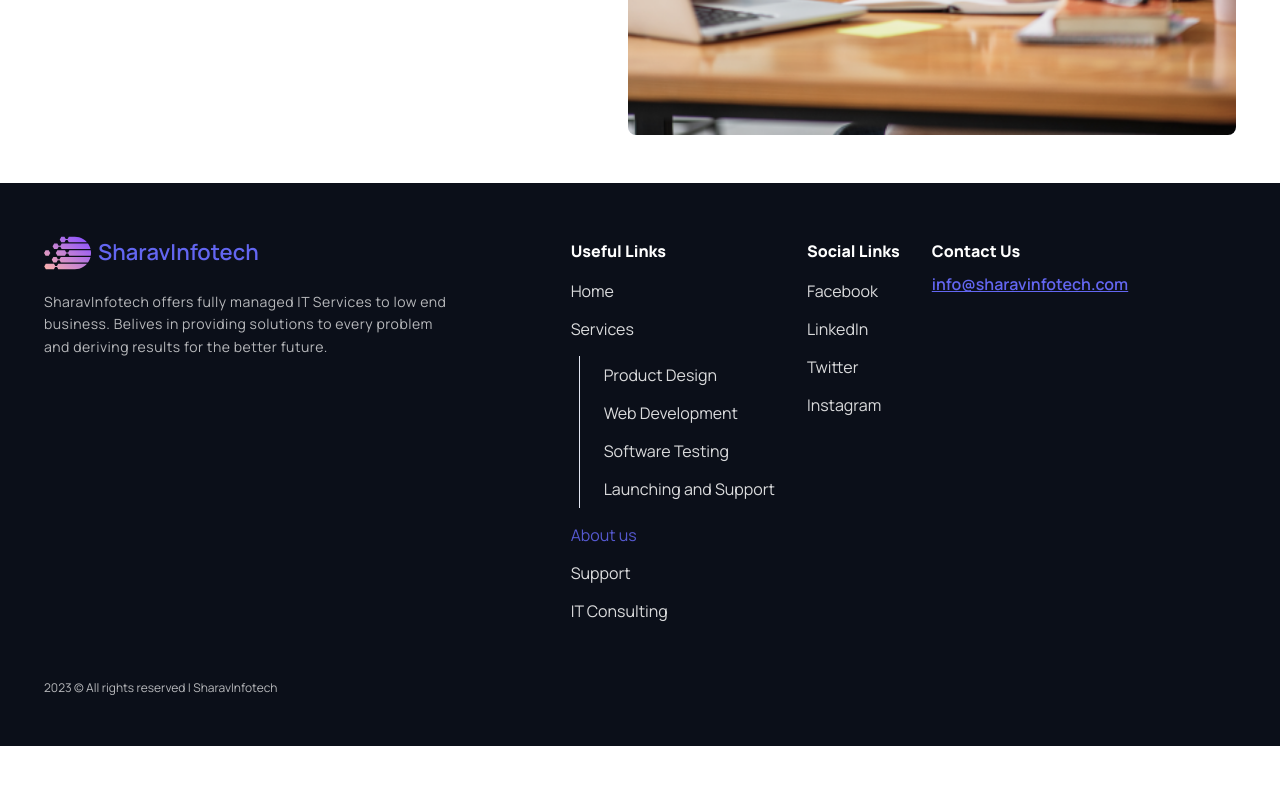
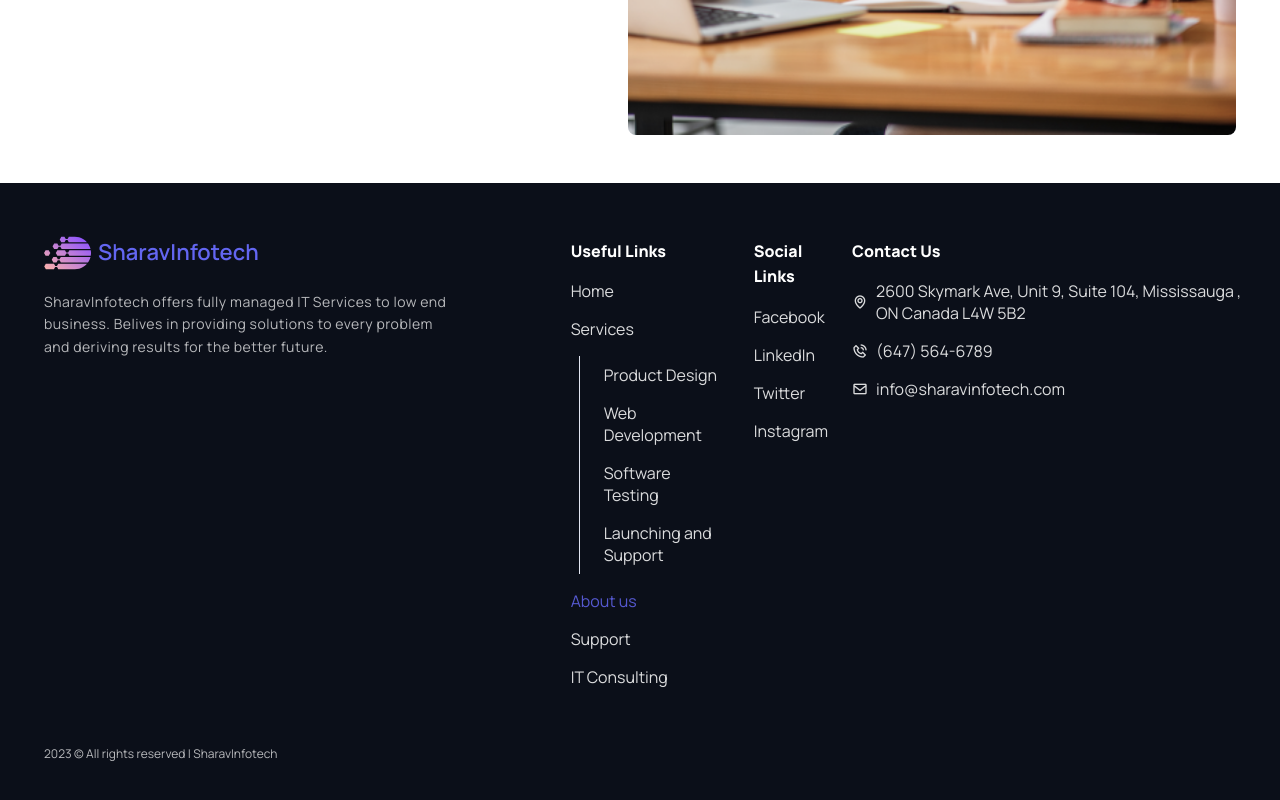
Before and after one commit to Sharav2022/sharav-infotech, a Next.js app: page /about-us in a window 1280 px wide. Shown: the part 2946-3746 px from the top of the page. Before the commit the page ends 3692 px from the top, so only its background shows below. Built offline with nearby package versions, Linux system fonts and the light colour scheme.

Commit message:
Update footer by adding address and number

```diff
--- a/pages/about-us/index.js
+++ b/pages/about-us/index.js
@@ -52,6 +52,7 @@ const AboutUsPage = () => {
           content="SharavInfotech offers fully managed IT Services to low end business."
         />
         <link rel="icon" href={`icons/logo.svg`} />
+        <link href='https://unpkg.com/boxicons@2.1.4/css/boxicons.min.css' rel='stylesheet'></link>
         <meta name="viewport" content="width=device-width, initial-scale=1" />
       </Head>
       <div className={classes.container}>
--- a/pages/index.js
+++ b/pages/index.js
@@ -18,6 +18,7 @@ export default function Home() {
           content="SharavInfotech offers fully managed IT Services to low end business."
         />
         <link rel="icon" href={`icons/logo.svg`} />
+        <link href='https://unpkg.com/boxicons@2.1.4/css/boxicons.min.css' rel='stylesheet'></link>
         <meta name="viewport" content="width=device-width, initial-scale=1" />
       </Head>
       <div>
--- a/pages/it-consulting/index.js
+++ b/pages/it-consulting/index.js
@@ -25,6 +25,7 @@ const ITConsultingPage = () => {
           content="SharavInfotech offers fully managed IT Services to low end business."
         />
         <link rel="icon" href={`icons/logo.svg`} />
+        <link href='https://unpkg.com/boxicons@2.1.4/css/boxicons.min.css' rel='stylesheet'></link>
         <meta name="viewport" content="width=device-width, initial-scale=1" />
       </Head>
       <div className={classes.container}>
--- a/pages/services/index.js
+++ b/pages/services/index.js
@@ -14,6 +14,7 @@ const ServicesPage = () => {
           content="SharavInfotech offers fully managed IT Services to low end business."
         />
         <link rel="icon" href={`icons/logo.svg`} />
+        <link href='https://unpkg.com/boxicons@2.1.4/css/boxicons.min.css' rel='stylesheet'></link>
         <meta name="viewport" content="width=device-width, initial-scale=1" />
       </Head>
       <section className={"container " + classes.service_section}>
--- a/pages/support/index.js
+++ b/pages/support/index.js
@@ -98,6 +98,7 @@ const SupportPage = () => {
           content="SharavInfotech offers fully managed IT Services to low end business."
         />
         <link rel="icon" href={`icons/logo.svg`} />
+        <link href='https://unpkg.com/boxicons@2.1.4/css/boxicons.min.css' rel='stylesheet'></link>
         <meta name="viewport" content="width=device-width, initial-scale=1" />
       </Head>
       <div className={classes.container}>
--- a/src/components/main/Footer/index.js
+++ b/src/components/main/Footer/index.js
@@ -155,9 +155,22 @@ const Footer = (props) => {
               <div className={classes.txt}>
                 <div>Contact Us</div>
               </div>
-              <a href={`mailto:${OFFICIAL_MAIL}`} className={classes.mail}>
-                {OFFICIAL_MAIL}
-              </a>
+              <div className={classes.items}>
+                <a href="#" className={classes.item}>
+                      <i class="bx bx-map"></i>
+                      2600 Skymark Ave, Unit 9, Suite 104, Mississauga , ON Canada L4W 5B2
+                </a>
+                <a href="tel:6475646789" className={classes.item}>
+                      <i class="bx bx-phone-call"></i>
+                      (647)&nbsp;564-6789
+                    </a>
+                <a href={`mailto:${OFFICIAL_MAIL}`} className={classes.item}>
+                  <i class="bx bx-envelope"></i>
+                  { OFFICIAL_MAIL}
+                </a>
+
+              </div>
+
             </div>
           </div>
         </div>
```
